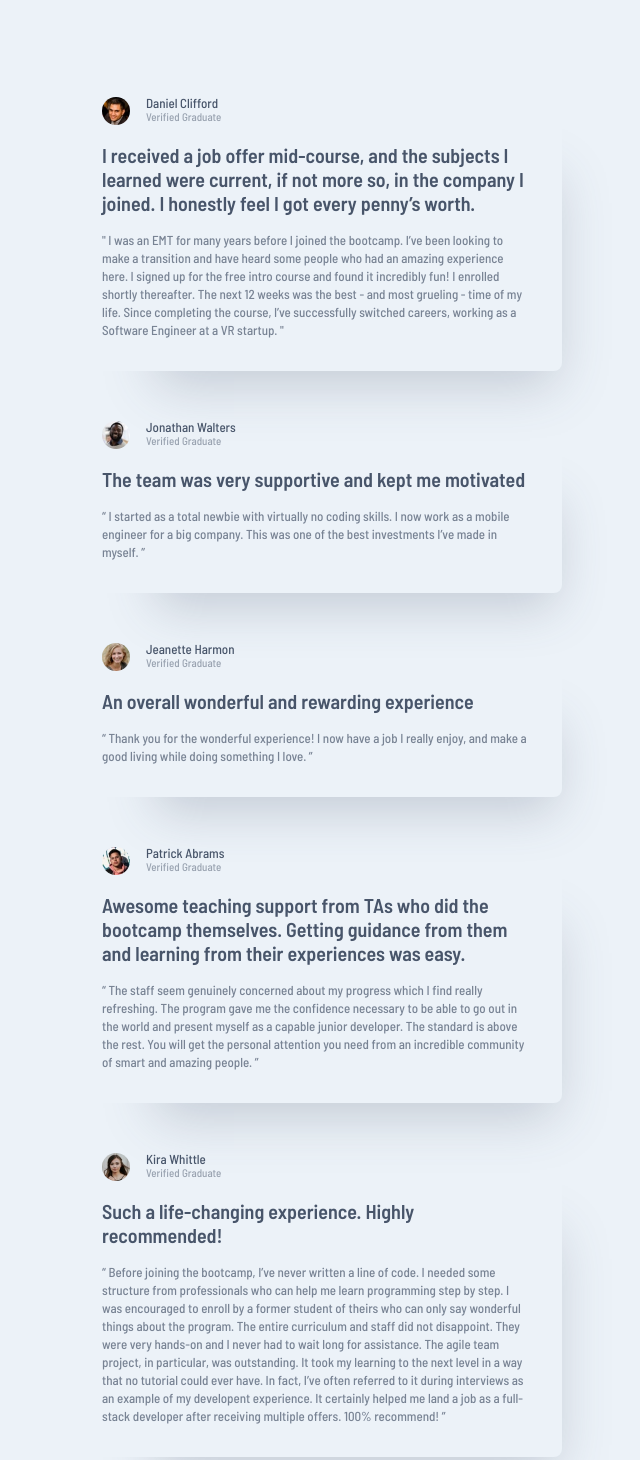
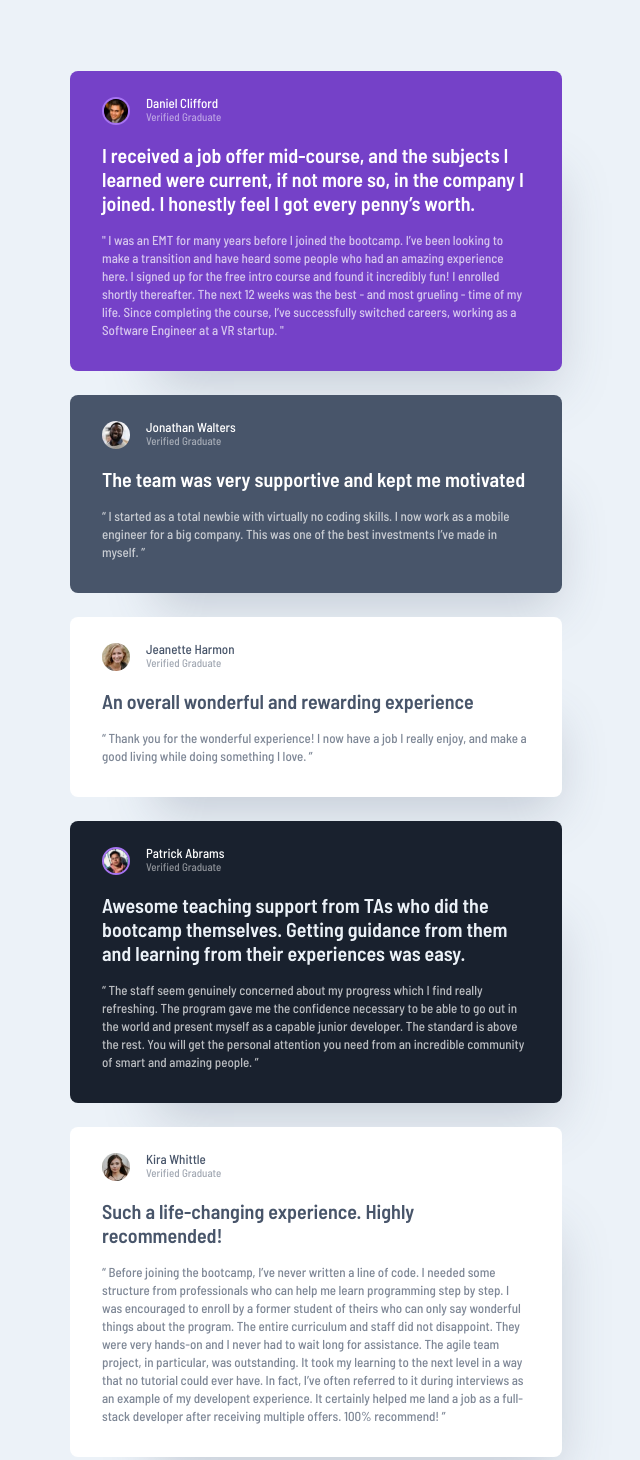
Before and after one commit to solracss/fem-testimonials-grid-section, a website built with Vite: page src/index.html in a window 1280 px wide. Shown: the top 1460 px of the page, without its empty margins (324-964 px from the left). Built offline with nearby package versions, Linux system fonts and the light colour scheme.

Commit message:
add color styles using utility classes

```diff
--- a/src/index.html
+++ b/src/index.html
@@ -16,9 +16,9 @@
 <body>
     <main>
         <div class="container grid-flow">
-            <article class="testimonial testimonial-main">
+            <article class=" bg-accent-400 testimonial testimonial-main clr-neutral-100">
                 <div class="author flex-flow">
-                    <img class="author-photo" src="/img/image-daniel.jpg" alt="author photo">
+                    <img class="author-photo violet-border" src="/img/image-daniel.jpg" alt="author photo">
                     <div class="author-data">
                         <p class="author-name">Daniel Clifford</p>
                         <p class="author-isVerified">Verified Graduate</p>
@@ -37,7 +37,7 @@
                 </p>
             </article>
 
-            <article class="testimonial">
+            <article class="testimonial clr-neutral-100 bg-primary-400">
                 <div class="author flex-flow">
                     <img class="author-photo" src="/img/image-jonathan.jpg" alt="author photo">
                     <div class="author-data">
@@ -54,7 +54,7 @@
                 </p>
             </article>
 
-            <article class="testimonial">
+            <article class="testimonial bg-neutral-100">
                 <div class="author flex-flow">
                     <img class="author-photo" src="/img/image-jeanette.jpg" alt="author photo">
                     <div class="author-data">
@@ -71,15 +71,15 @@
                 </p>
             </article>
 
-            <article class="testimonial">
+            <article class="testimonial clr-neutral-100 bg-primary-600">
                 <div class="author flex-flow">
-                    <img class="author-photo" src="/img/image-patrick.jpg" alt="author photo">
+                    <img class="author-photo violet-border" src="/img/image-patrick.jpg" alt="author photo">
                     <div class="author-data">
                         <p class="author-name">Patrick Abrams</p>
                         <p class="author-isVerified">Verified Graduate</p>
                     </div>
                 </div>
-                <h2 class="testimonial-heading">
+                <h2 class="testimonial-heading clr-primary-200">
                     Awesome teaching support from TAs who did the bootcamp themselves. Getting guidance from them and
                     learning from their experiences was easy.
 
@@ -92,7 +92,7 @@
                 </p>
             </article>
 
-            <article class="testimonial">
+            <article class="testimonial bg-neutral-100">
                 <div class="author flex-flow">
                     <img class="author-photo" src="/img/image-kira.jpg" alt="author photo">
                     <div class="author-data">
```
